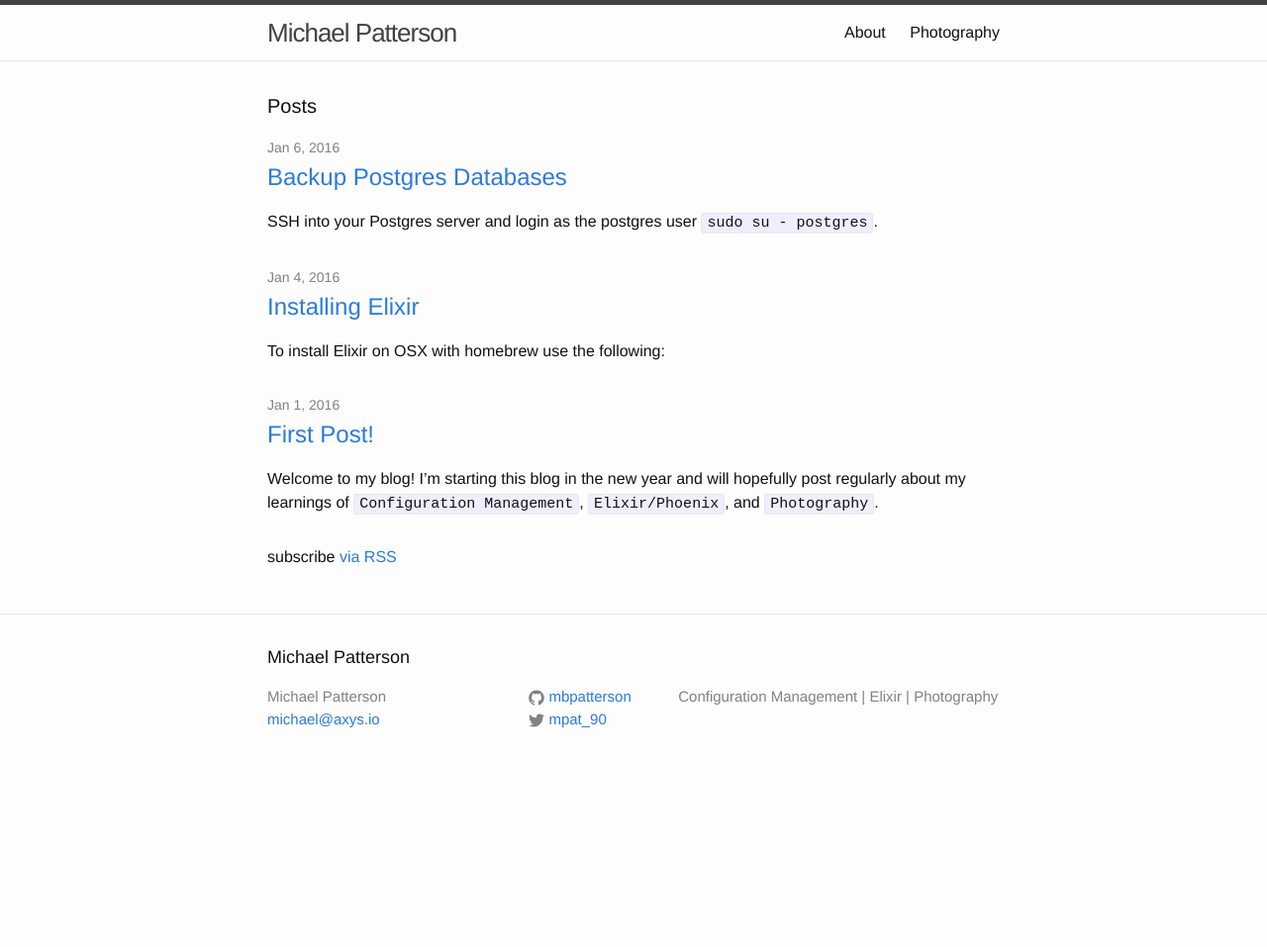
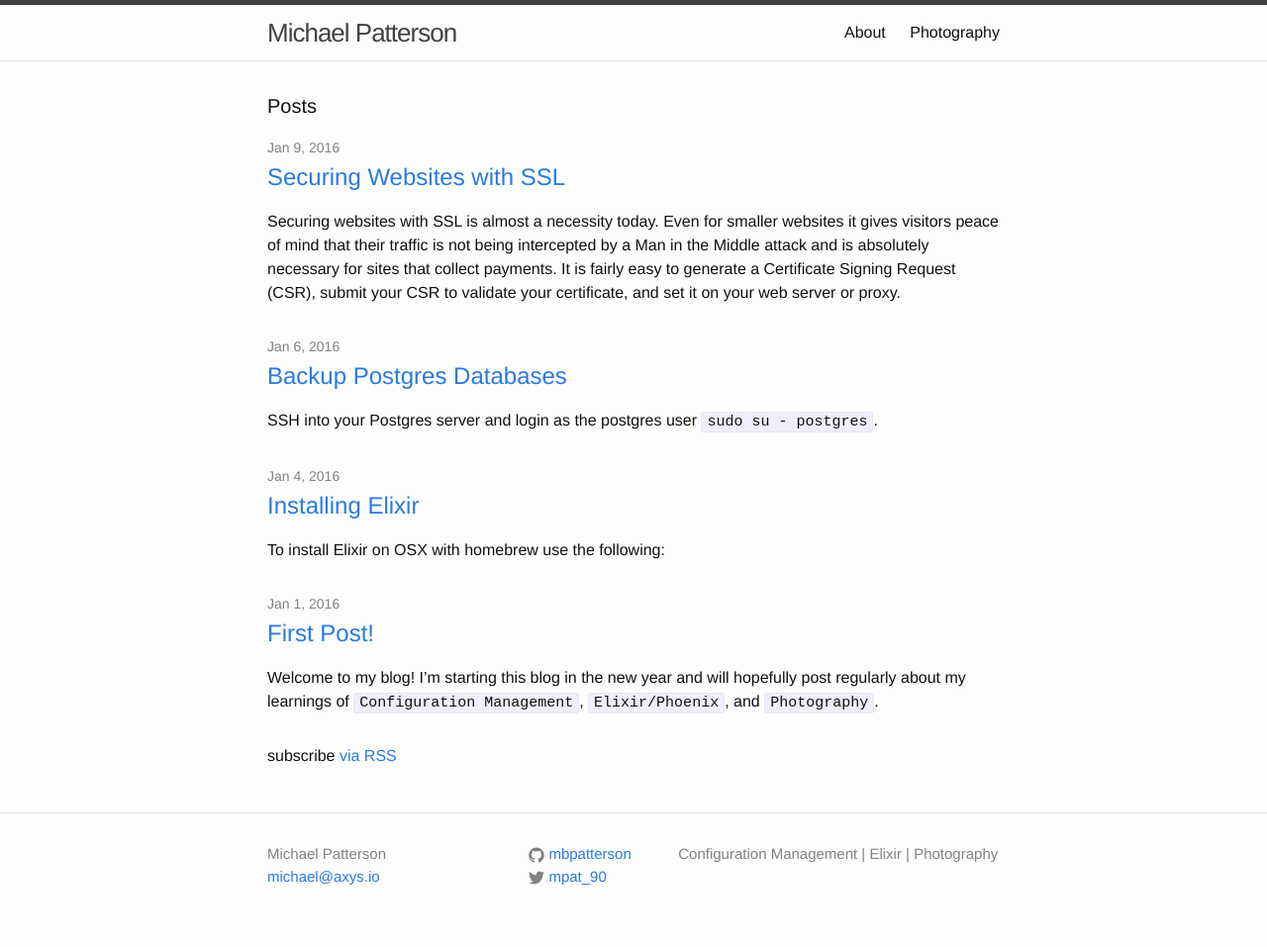
Before and after one commit to mbpatterson/blog, a Jekyll site: the page built from index.html, in a window 1280 px wide. Shown: the whole page at 99% size. Built offline with Jekyll 4.4.1, drawn with Linux system fonts in a browser that asks for light colours; before the commit the page ends 900 px from its top, so only the background shows below that.

Commit message:
created ssl post and removed site name from footer

```diff
--- a/_includes/footer.html
+++ b/_includes/footer.html
@@ -2,7 +2,7 @@
 
   <div class="wrapper">
 
-    <h2 class="footer-heading">{{ site.title }}</h2>
+    <!--<h2 class="footer-heading">{{ site.title }}</h2> -->
 
     <div class="footer-col-wrapper">
       <div class="footer-col footer-col-1">
--- /dev/null
+++ b/_posts/2016-1-9-securing-sites-with-ssl.md
@@ -0,0 +1,38 @@
+---
+layout: post
+title: "Securing Websites with SSL"
+date: 2016-1-9
+categories: linux
+---
+Securing websites with SSL is almost a necessity today. Even for smaller websites it gives visitors peace of mind that their traffic is not being intercepted by a Man in the Middle attack and is absolutely necessary for sites that collect payments. It is fairly easy to generate a Certificate Signing Request (CSR), submit your CSR to validate your certificate, and set it on your web server or proxy.
+
+The first step is to generate your CSR.
+
+`openssl req -new -newkey rsa:2048 -nodes -keyout yourdomain.key -out yourdomain.csr`
+
+Alternatively you can specify a key length of `4096` which all modern browsers should support.
+
+Fill out all the required information to complete the CSR.
+
+When finished transfer the `xxxx.csr` file to your computer.
+
+Upload this file to the CA you purchased a certificate from.
+
+Make sure you have access to the `admin@yourdomain` email address for verification.
+
+Once verified you will be emailed a .zip file containing 4 files (example uses COMODO certificates)
+
+* AddTrustExternalCARoot.crt
+* COMODORSADomainValidationSecureServerCa.crt
+* COMODORSAAddTrustCA.crt
+* your_cert_name.crt
+
+Upload all of these back to your web/proxy server. and `cat` the first three into an `intermediate.bundle` file
+
+`cat AddTrustExternalCARoot.crt COMODORSADomainValidationSecureServerCa.crt COMODORSAAddTrustCA.crt > intermediate.bundle`
+
+Run `cat` again to combine the `intermediate.bundle` with `your_cert_name.crt` into `your_cert.pem` file
+
+`cat intermediate.bundle your_cert_name.crt > your_cert.pem`
+
+Copy `your_cert.pem` to `/etc/ssl/private/your.domain.name.pem` and make sure to set your web server to use this new certificate.
```
